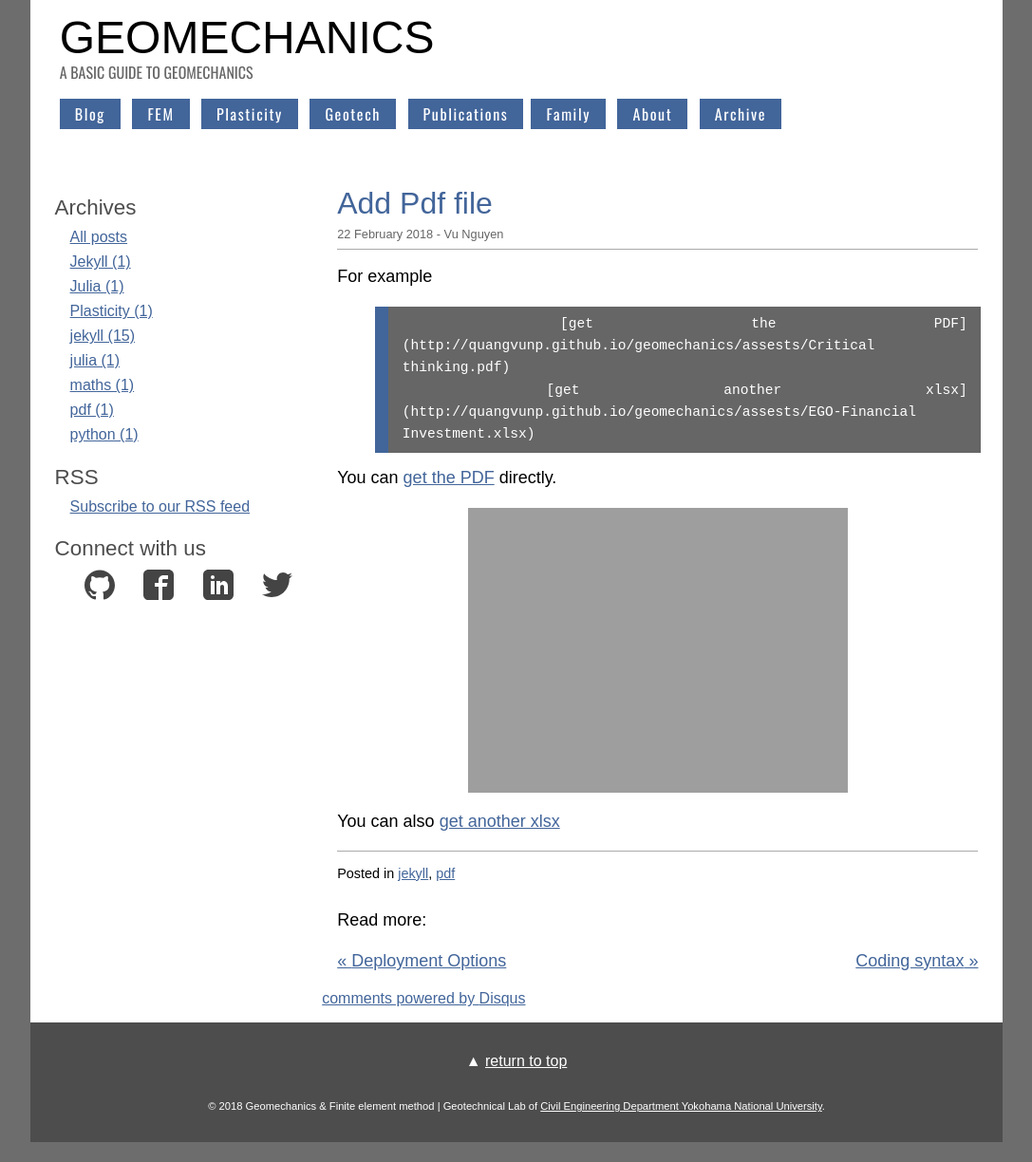
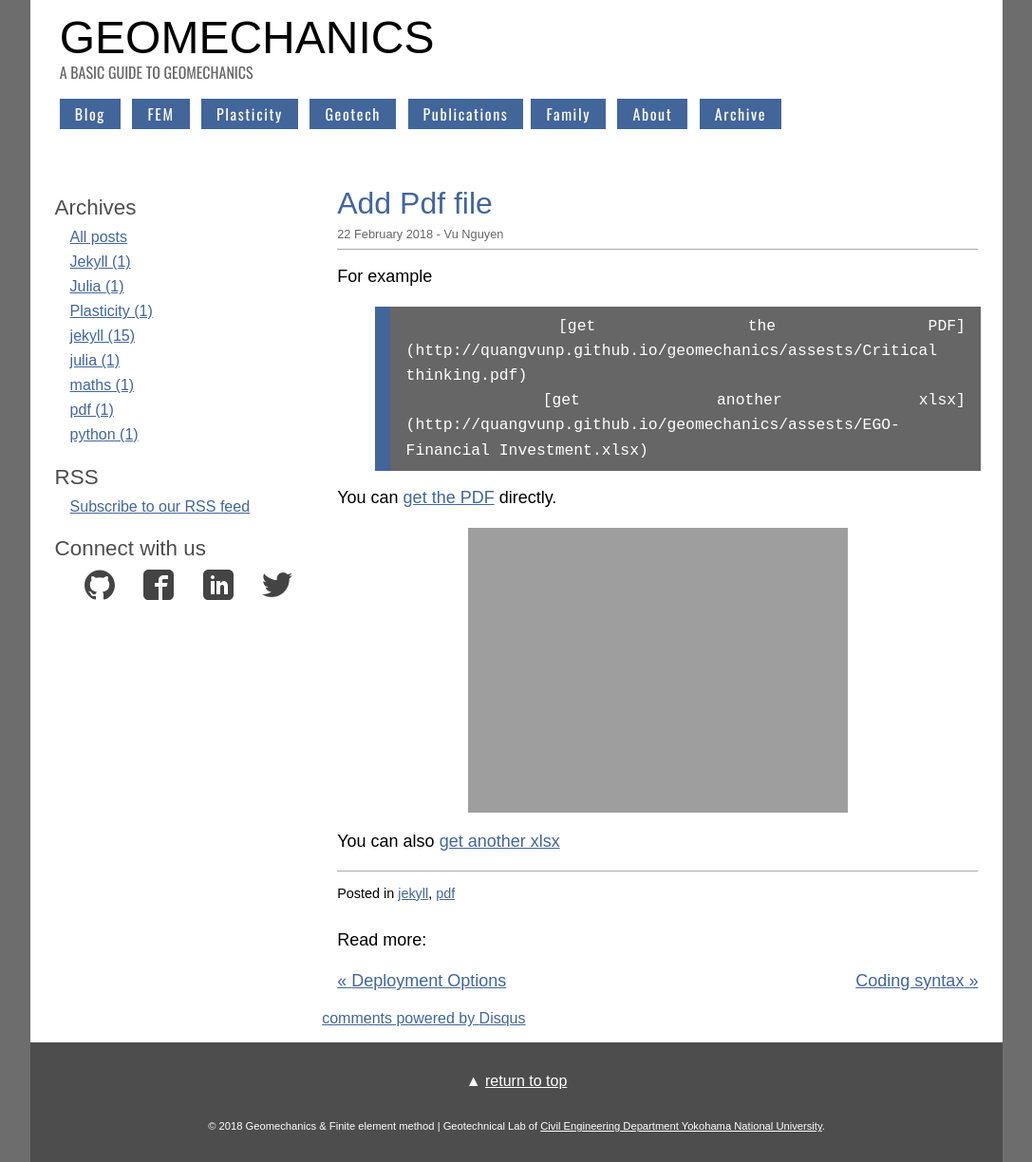
Before and after one commit to quangvunp/geomechanics, a Jekyll site: the page built from _posts/2018-02-22-add-pdf-files.md, in a window 1280 px wide. Shown: the whole page at 95% size, without its empty margins (96-1183 px from the left). Built offline with Jekyll 4.4.1, drawn with Linux system fonts in a browser that asks for light colours; comment, search, counter and statistics services are not loaded; before the commit the page ends 1203 px from its top, so only the background shows below that.

Commit message:
Update syntax-highlighting.scss

```diff
--- a/css/syntax-highlighting.scss
+++ b/css/syntax-highlighting.scss
@@ -1,7 +1,7 @@
 ---
 ---
 
-.highlight  {font: 80% 'Consolas', Georgia, serif; width:105%}
+.highlight  {font: 90% 'Consolas', Georgia, serif; width:105%}
 
 .highlight {
 
```
